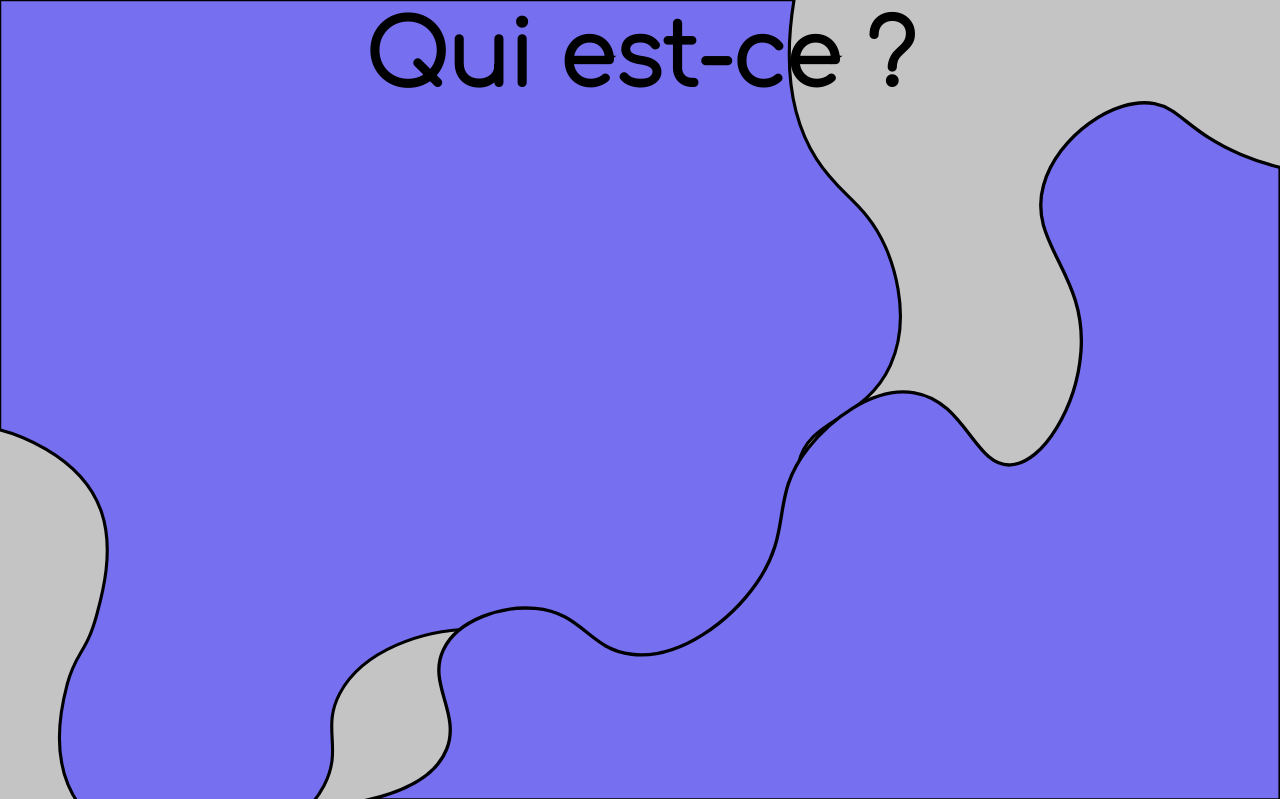
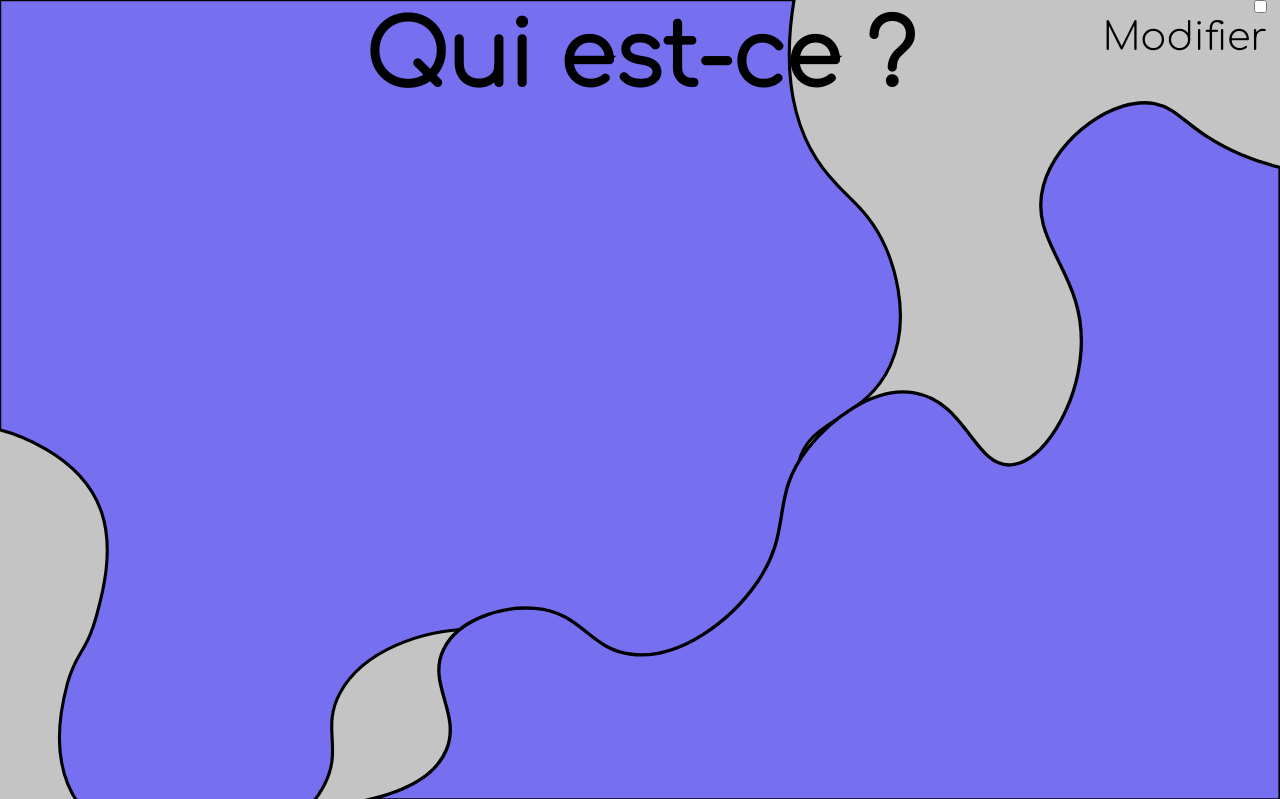
Before and after one commit to Max-Brsd/IUT-Hub, a PHP site: page /chooseProfil.php in a window 1280 px wide. Shown: the top 799 px of the page. Run offline with PHP 8.4, Linux system fonts and the light colour scheme.

Commit message:
Ajout modifyButton

```diff
--- a/chooseProfil.php
+++ b/chooseProfil.php
@@ -13,10 +13,11 @@
     <link rel = "icon" href ="/img/logo_iuthub.png" type = "image/x-icon">
 </head>
 <body class="chooseProfile">
-<img id="imgBackgroundP2" src="img/part-2.svg">
-<img id="imgBackgroundP1" src="img/part-1.svg">
+    <img id="imgBackgroundP2" src="img/part-2.svg">
+    <img id="imgBackgroundP1" src="img/part-1.svg">
 
-<h2 id="titleWho">Qui est-ce ?</h2>
-<p id="modifyButton">Modifier</p>
-<p id="finishButton">Terminer</p>
+    <h2 id="titleWho">Qui est-ce ?</h2>
+        <p id="modifyText">Modifier</p>
+        <input type="checkbox" id="modifyButton" name="checkBox">
+    <p id="finishButton">Terminer</p>
 </body>
--- a/style/style.css
+++ b/style/style.css
@@ -9,7 +9,7 @@ a {
     text-decoration: inherit;
 }
 
-input {
+.search-bar input {
     width: 250px;
     margin-top: 1%;
     border: 1px solid #ccc;
@@ -23,7 +23,7 @@ input {
 
 }
 
-input:focus{
+.search-bar input:focus{
     transition: all 0.1s cubic-bezier(.17,.67,.34,.92);
     outline: none;
     border-bottom: solid 3px #242424;
@@ -100,6 +100,7 @@ input:focus{
 .chooseProfile{
     padding: 0;
     margin: 0;
+    width: 0;
     overflow-y: hidden;
     background: #C4C4C4;
 }
@@ -129,3 +130,17 @@ input:focus{
     top: 1%;
     font-family: 'Comfortaa', cursive;
 }
+
+.chooseProfile #modifyText{
+	z-index: 1;
+	position: absolute;
+	font-size: 3vw;
+	right: 1%;
+	top: 2%;
+}
+
+.chooseProfile #modifyButton{
+    position: absolute;
+    right: 1%;
+    z-index: 2;
+}
```
